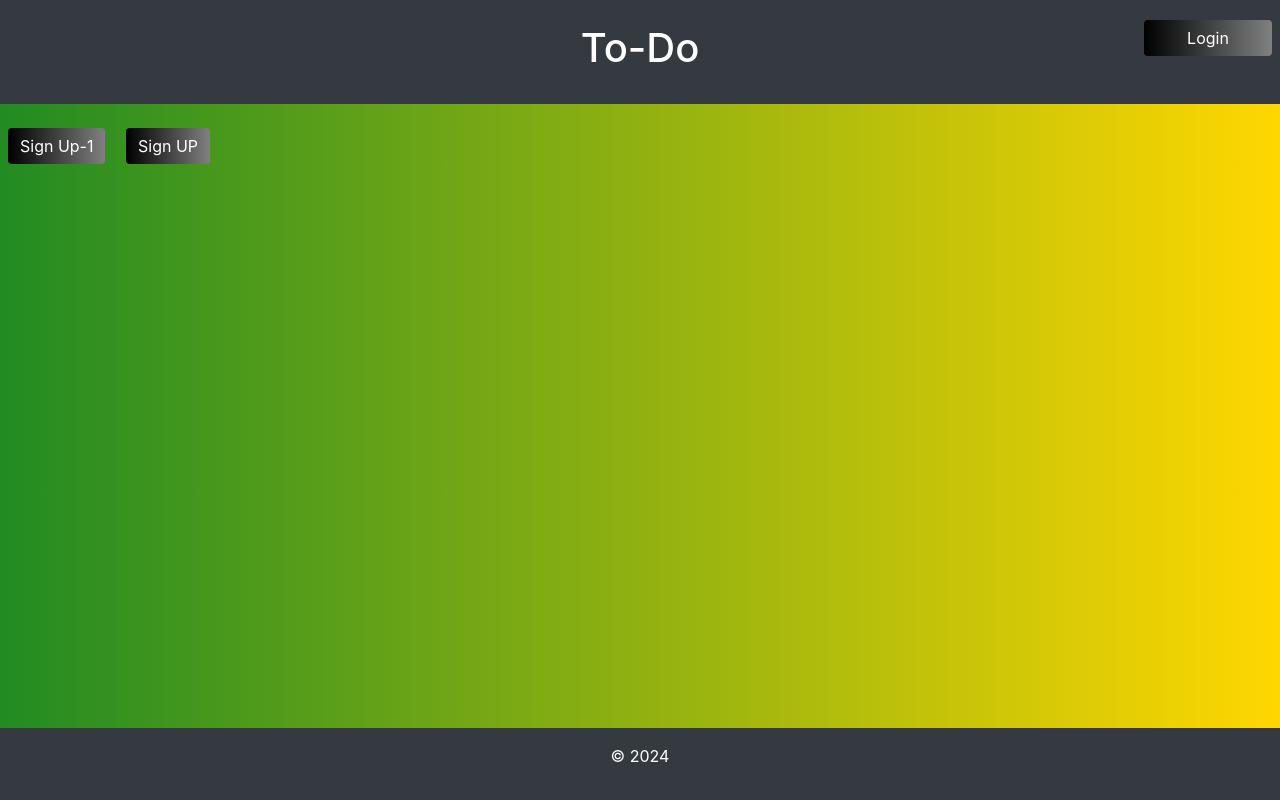
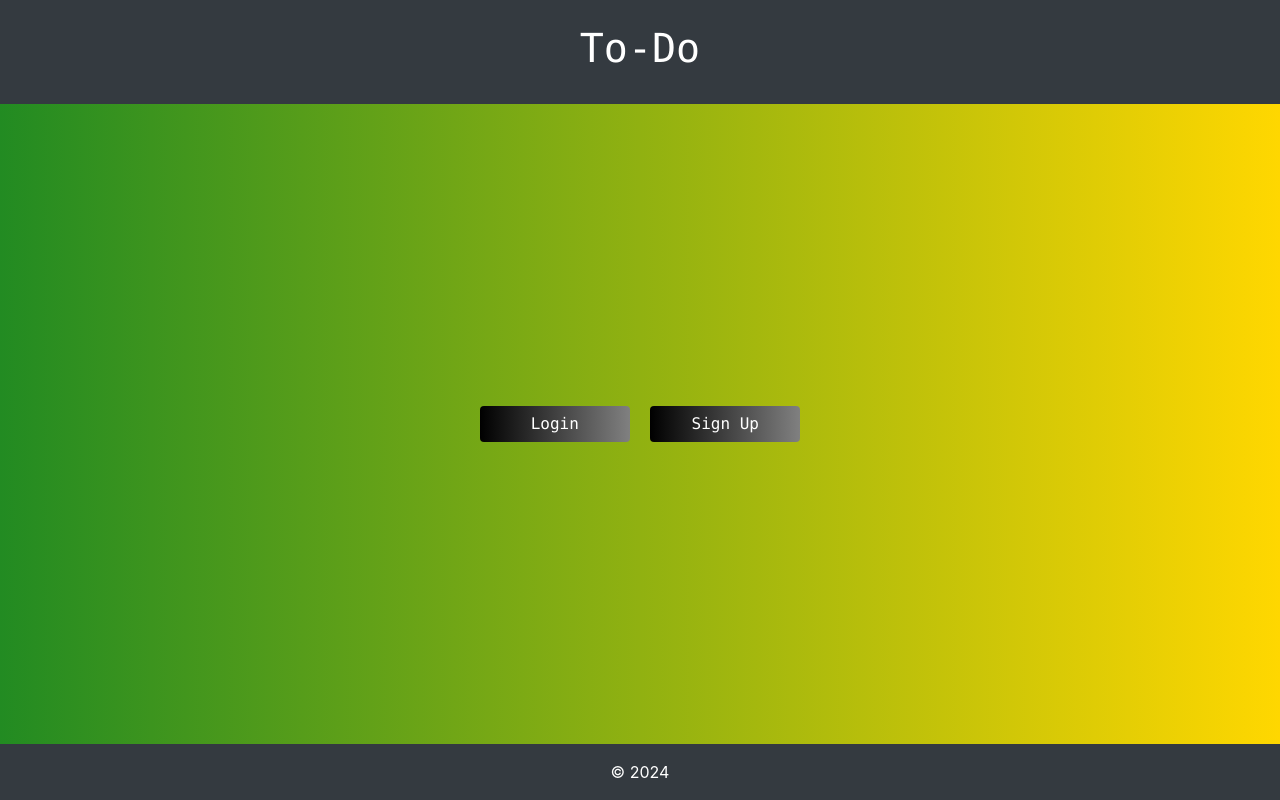
Before and after one commit to FinlayPunch/Task-4---To-do-list, a Flask app: page / in a window 1280 px wide. Run offline with Flask 3, Linux system fonts and the light colour scheme; some libraries are stand-ins or nearby versions.

Commit message:
Updated the index page.

```diff
--- a/templates/index.html
+++ b/templates/index.html
@@ -2,54 +2,36 @@
 <html lang="en">
 <head>
     <meta charset="UTF-8">
-
     <meta name="viewport" content="width=device-width, initial-scale=1.0">
-
-    <title>
-        Home
-    </title>
-
+    <title>Home</title>
     <link rel="icon" type="image/x-icon" href="/Favicon/favicon-32x32.png">
-
-    <link
-    href="https://maxcdn.bootstrapcdn.com/bootstrap/4.5.2/css/bootstrap.min.css"
-    rel="stylesheet"
-    />
+    <link href="https://maxcdn.bootstrapcdn.com/bootstrap/4.5.2/css/bootstrap.min.css" rel="stylesheet" />
 </head>
 
-<body style="background: linear-gradient(to right, rgb(34, 139, 34), rgb(255, 215, 0)); border: none;">
+<body style="background: linear-gradient(to right, rgb(34, 139, 34), rgb(255, 215, 0)); height: 100vh; display: flex; flex-direction: column; justify-content: space-between; margin: 0;">
+
+    <header class="bg-dark text-white text-center p-4">
+        <h1 style="font-family: 'Lucida Console', Monaco, monospace;">To-Do</h1>
+    </header>
+
+    <main class="d-flex justify-content-center align-items-center flex-grow-1">
         <div>
-        <header class="bg-dark text-white text-center p-4">
-        <!-- style="position: fixed; top: 0; width: 100%;"> -->
-            <h1>
-                To-Do
-            </h1>
             <a href='/login'>
-                <button class="btn btn-primary mx-2" style="background: linear-gradient(to right, black, grey); border: none; position: fixed; right: 0; width: 10%; top: 20px;">
+                <button class="btn btn-primary mx-2" style="background: linear-gradient(to right, black, grey); border: none; font-family: 'Lucida Console', Monaco, monospace; width: 150px;">
                     Login
                 </button>
             </a>
-        </header>
-    </div>
-
-    <div class="mt-4">
-        <button class="btn btn-primary mx-2" style="background: linear-gradient(to right, black, grey); border: none;">
-            Sign Up-1
-        </button>
             <a href='/signup'>
-            <button class="btn btn-primary mx-2" style="background: linear-gradient(to right, black, grey); border: none;">
-                Sign UP
+                <button class="btn btn-primary mx-2" style="background: linear-gradient(to right, black, grey); border: none; font-family: 'Lucida Console', Monaco, monospace; width: 150px;">
+                    Sign Up
                 </button>
             </a>
         </div>
+    </main>
 
-    <div>
-        <footer class="bg-dark text-white text-center p-3" style="position: fixed; bottom: 0; width: 100%;">
-            <p>
-                &copy; 2024
-            </p>
+    <footer class="bg-dark text-white text-center p-3">
+        <p style="margin: 0;">&copy; 2024</p>
     </footer>
-    </div>
 
 </body>
 </html>
```
Lines whose indentation alone changed are shown as unchanged.
